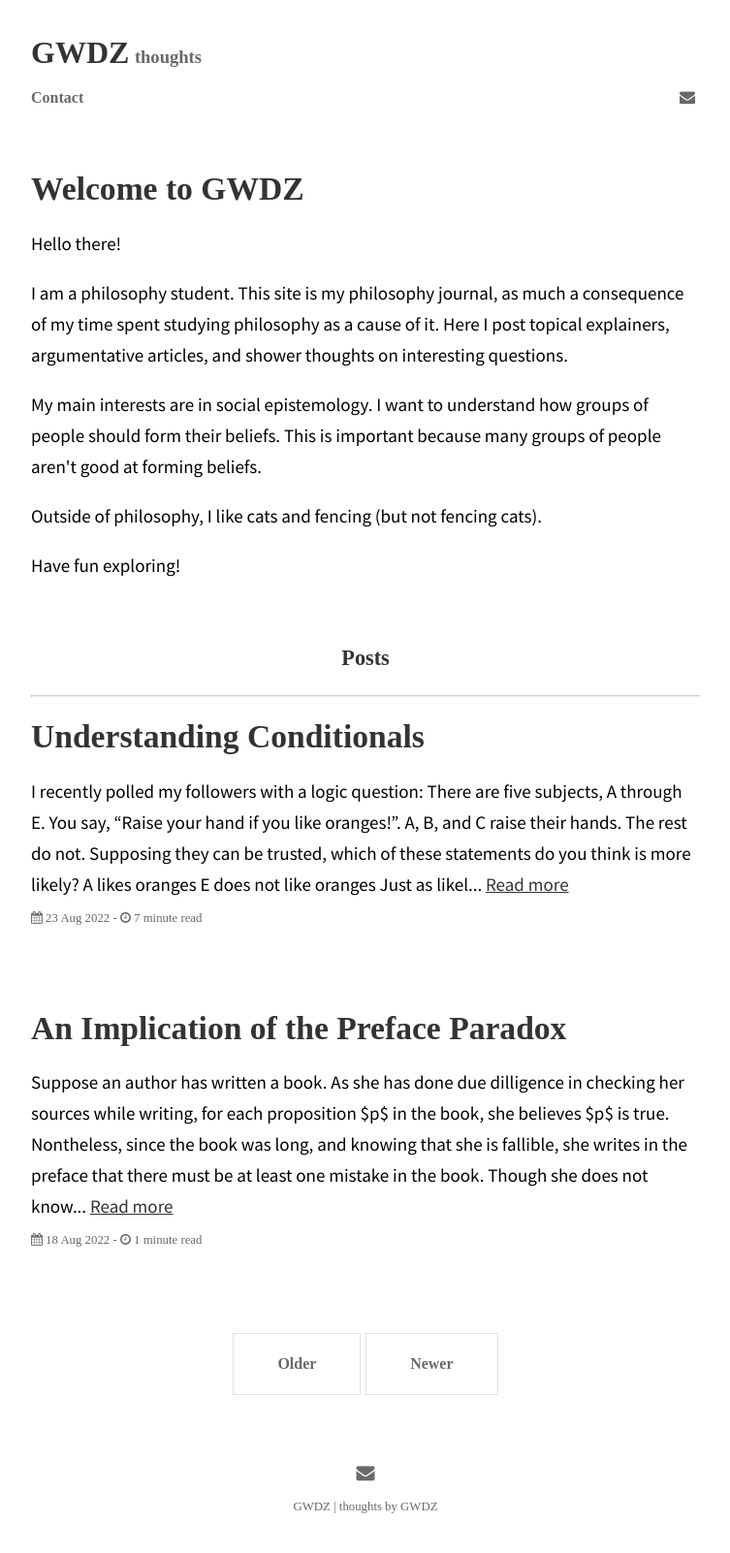
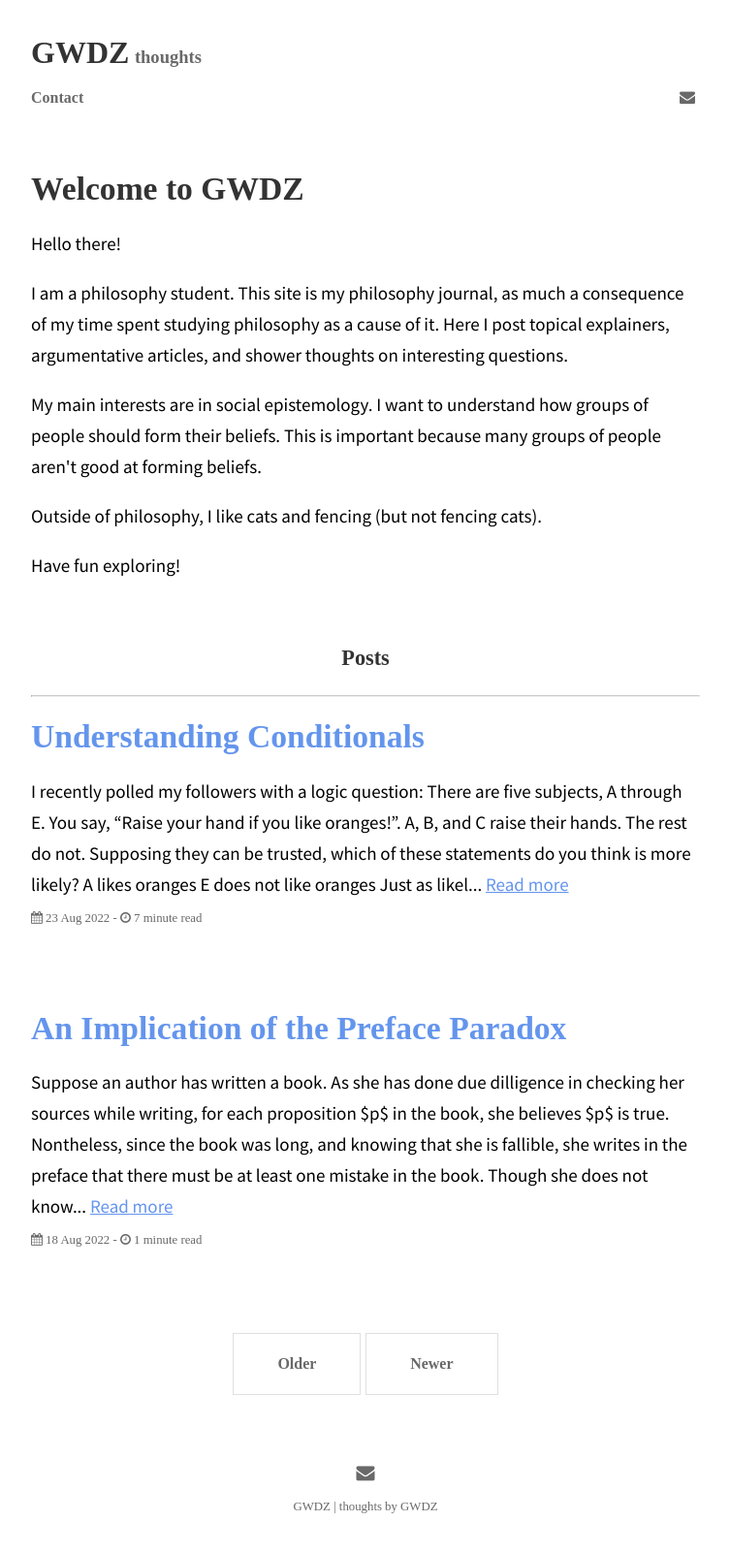
Before and after one commit to GWDZ-true/gwdz-site, a Jekyll site: the page built from index.html, in a window 1280 px wide. Shown: the whole page at 97% size, without its empty margins (263-1016 px from the left). Built offline with Jekyll 4.4.1, drawn with Linux system fonts in a browser that asks for light colours; some web fonts are replaced; the list of posts is cut into pages by our own code.

Commit message:
Update _base.scss

```diff
--- a/_sass/_base.scss
+++ b/_sass/_base.scss
@@ -28,6 +28,7 @@ body {
 h1 {
   font-size: 2.1rem;
   line-height: 2.2rem;
+  color: black;
 }
 
 h1 a {
@@ -41,7 +42,7 @@ h1, h2, h3, h4, h5, h6 {
 
 a {
   text-decoration: underline;
-  color: $dark-gray-color;
+  color: $link-color;
 }
 
 a:hover {
```
